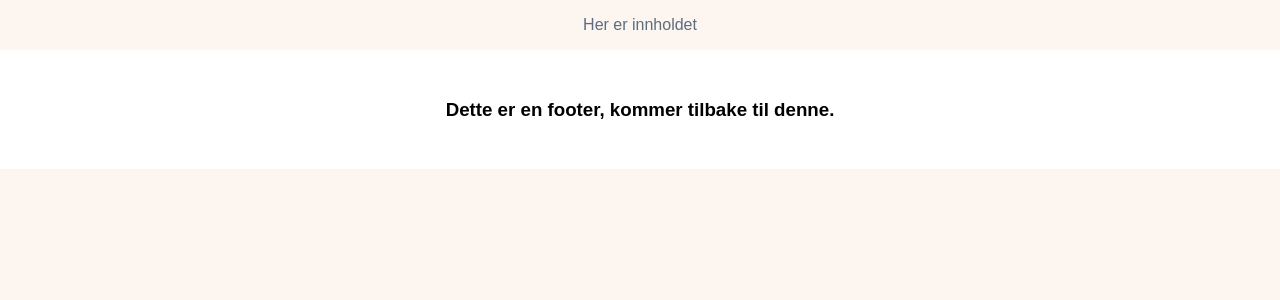
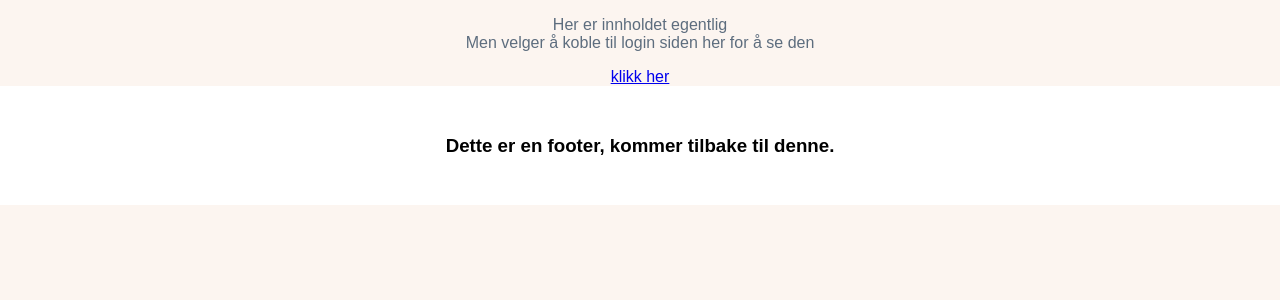
Before and after one commit to DAT250GRUPPEN/social, a Flask app: page / in a window 1280 px wide. Shown: the part 191-491 px from the top of the page. Run offline with Flask 2, Linux system fonts and the light colour scheme.

Commit message:
Usikker på endringene, sikkert bare noen små endringer.

```diff
--- a/atsocial/templates/index.html
+++ b/atsocial/templates/index.html
@@ -57,5 +57,6 @@
 
 
 {% block content %}
-<p> Her er innholdet</p>
+<p> Her er innholdet egentlig <br> Men velger å koble til login siden her for å se den</p>
+<a href="/atsocial/templates/login.html" > klikk her</a>
 {% endblock content %}
--- a/atsocial/templates/layout.html
+++ b/atsocial/templates/layout.html
@@ -26,13 +26,14 @@
 
           {% endblock meny %}
 
-
-
         </header>
         {% block content %}
         {% endblock content %}
         <footer>
-            <h3> Dette er en footer, kommer tilbake til denne. </h3>
+
+        {% block foot %}
+        <h3> Dette er en footer, kommer tilbake til denne. </h3>
+        {% endblock foot %}
         </footer>
     </body>
 </html>
```
